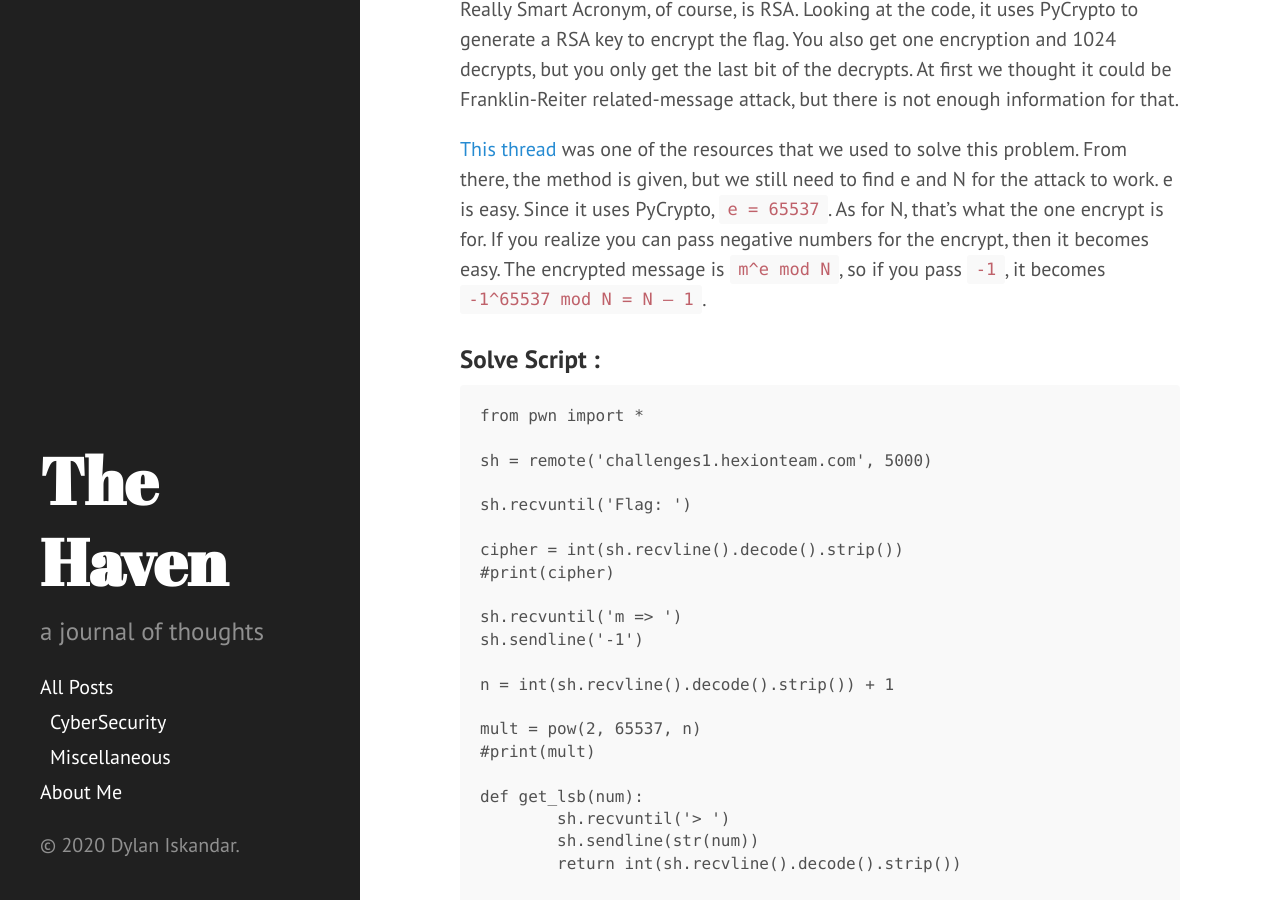
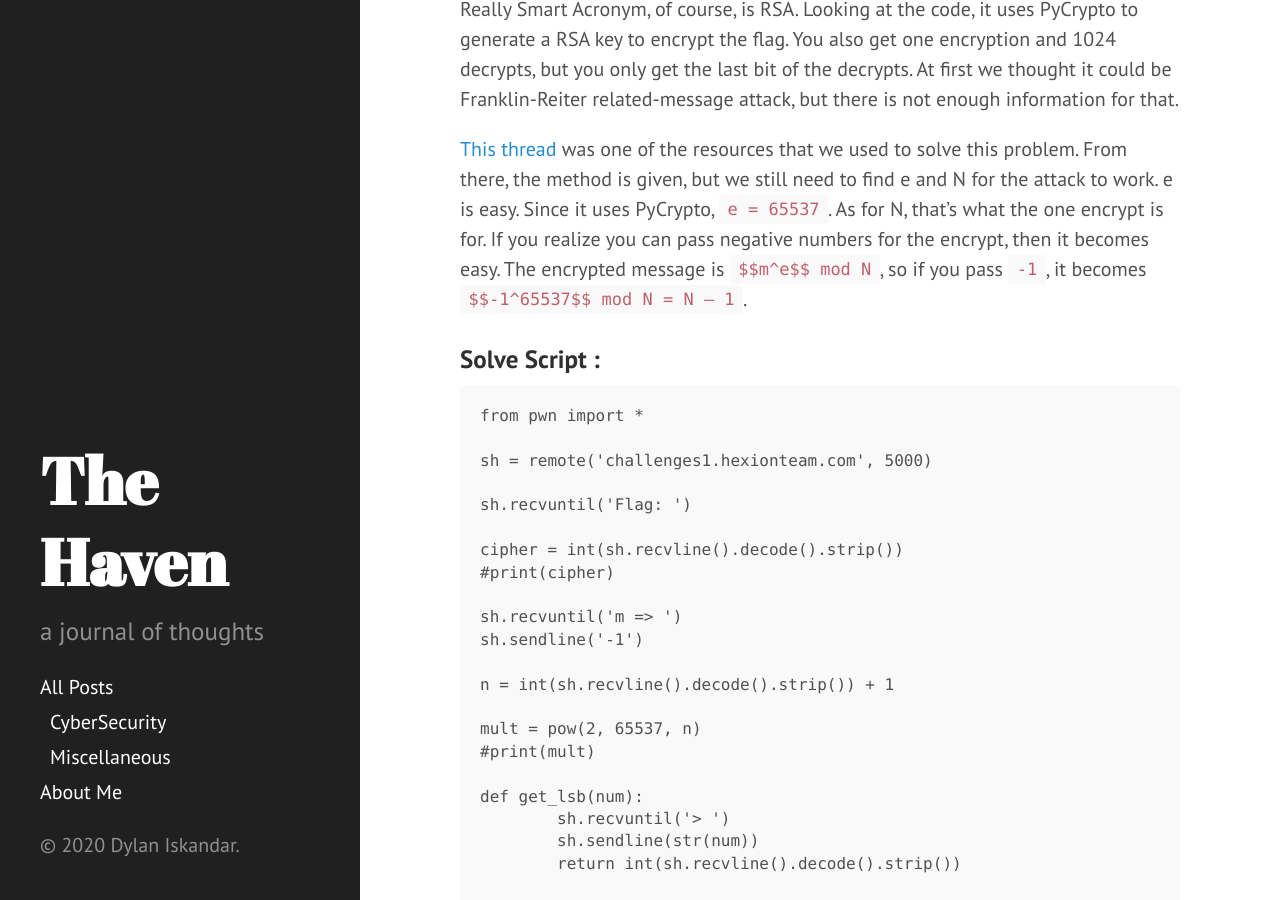
Before and after one commit to mayuridev/myblog, a Jekyll site: the page built from _posts/2020-07-16-Really Smart Acronym.md, in a window 1280 px wide and 900 px high, scrolled down 416 px. Built offline with Jekyll 4.4.1, drawn with Linux system fonts in a browser that asks for light colours; our own code applies the rules of GitHub Pages for plain Markdown files.

Commit message:
formatting

```diff
--- a/_posts/2020-07-16-Really Smart Acronym.md
+++ b/_posts/2020-07-16-Really Smart Acronym.md
@@ -18,7 +18,7 @@ nc challenges1.hexionteam.com 5000
 
 <!--more-->
 
-[This thread](https://crypto.stackexchange.com/questions/11053/rsa-least-significant-bit-oracle-attack) was one of the resources that we used to solve this problem. From there, the method is given, but we still need to find e and N for the attack to work. e is easy. Since it uses PyCrypto, `e = 65537`. As for N, that’s what the one encrypt is for. If you realize you can pass negative numbers for the encrypt, then it becomes easy. The encrypted message is `m^e mod N`, so if you pass `-1`, it becomes `-1^65537 mod N = N – 1`.
+[This thread](https://crypto.stackexchange.com/questions/11053/rsa-least-significant-bit-oracle-attack) was one of the resources that we used to solve this problem. From there, the method is given, but we still need to find e and N for the attack to work. e is easy. Since it uses PyCrypto, `e = 65537`. As for N, that’s what the one encrypt is for. If you realize you can pass negative numbers for the encrypt, then it becomes easy. The encrypted message is `$$m^e$$ mod N`, so if you pass `-1`, it becomes `$$-1^65537$$ mod N = N – 1`.
 
 ### **Solve Script :**
 
```
